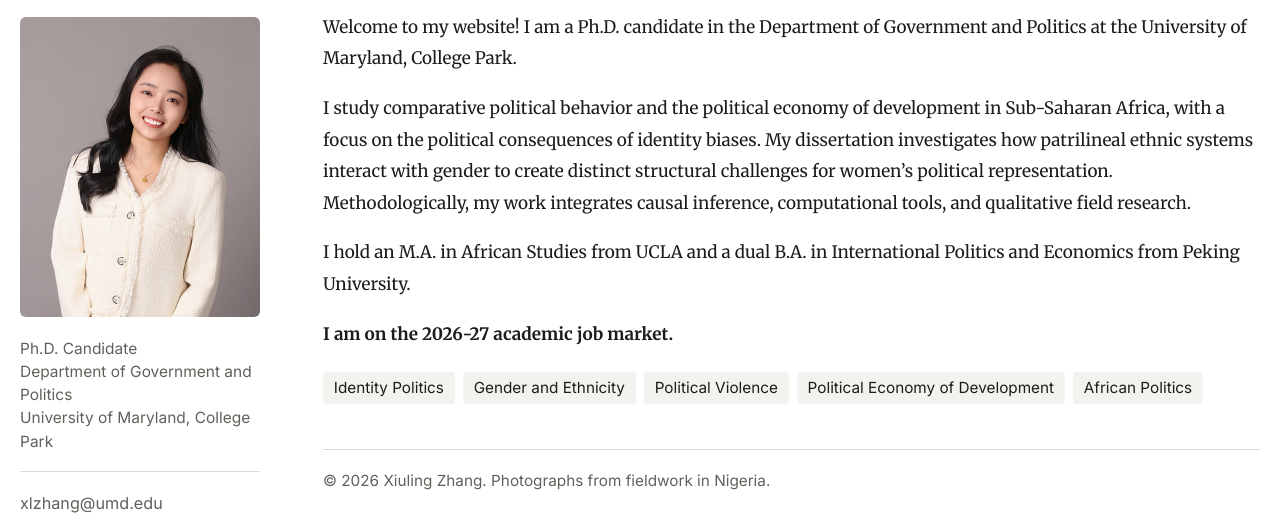
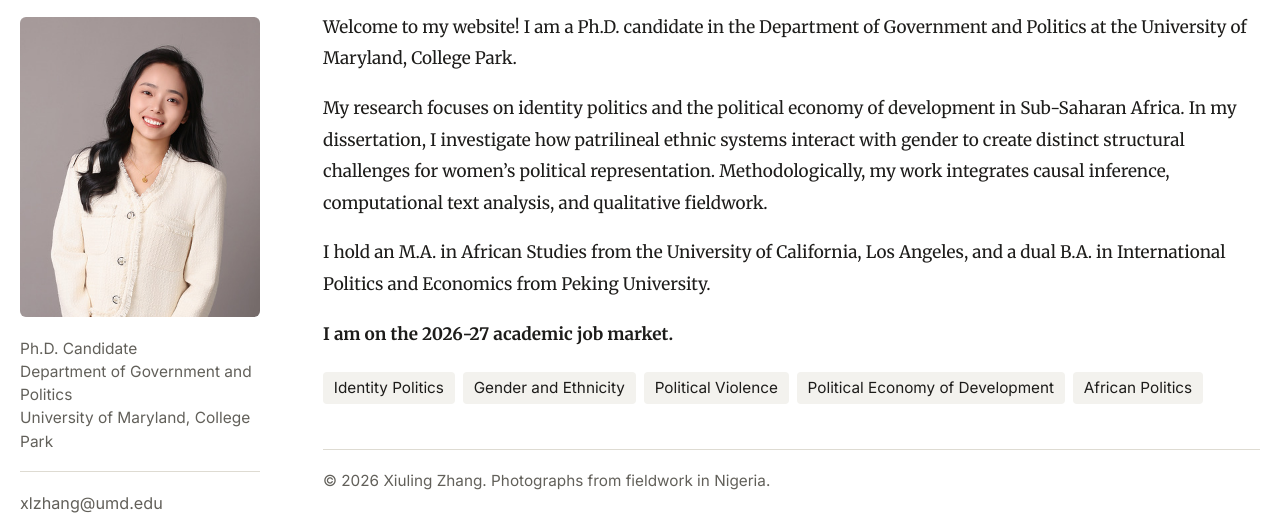
Before and after one commit to xiulzhang/xiulzhang.github.io, a plain HTML site: page index.html in a window 1280 px wide. Shown: the part 547-1069 px from the top of the page. Drawn offline with Linux system fonts and the light colour scheme.

Commit message:
Update About page text
Co-Authored-By: Claude Fable 5.2 <noreply@anthropic.com>

```diff
--- a/index.html
+++ b/index.html
@@ -37,8 +37,8 @@
     </nav>
     <main>
       <p>Welcome to my website! I am a Ph.D. candidate in the Department of Government and Politics at the University of Maryland, College Park.</p>
-      <p>I study comparative political behavior and the political economy of development in Sub-Saharan Africa, with a focus on the political consequences of identity biases. My dissertation investigates how patrilineal ethnic systems interact with gender to create distinct structural challenges for women’s political representation. Methodologically, my work integrates causal inference, computational tools, and qualitative field research.</p>
-      <p>I hold an M.A. in African Studies from UCLA and a dual B.A. in International Politics and Economics from Peking University.</p>
+      <p>My research focuses on identity politics and the political economy of development in Sub-Saharan Africa. In my dissertation, I investigate how patrilineal ethnic systems interact with gender to create distinct structural challenges for women’s political representation. Methodologically, my work integrates causal inference, computational text analysis, and qualitative fieldwork.</p>
+      <p>I hold an M.A. in African Studies from the University of California, Los Angeles, and a dual B.A. in International Politics and Economics from Peking University.</p>
       <p><strong>I am on the 2026-27 academic job market.</strong></p>
       <ul class="tags">
         <li>Identity Politics</li><li>Gender and Ethnicity</li><li>Political Violence</li><li>Political Economy of Development</li><li>African Politics</li>
```
